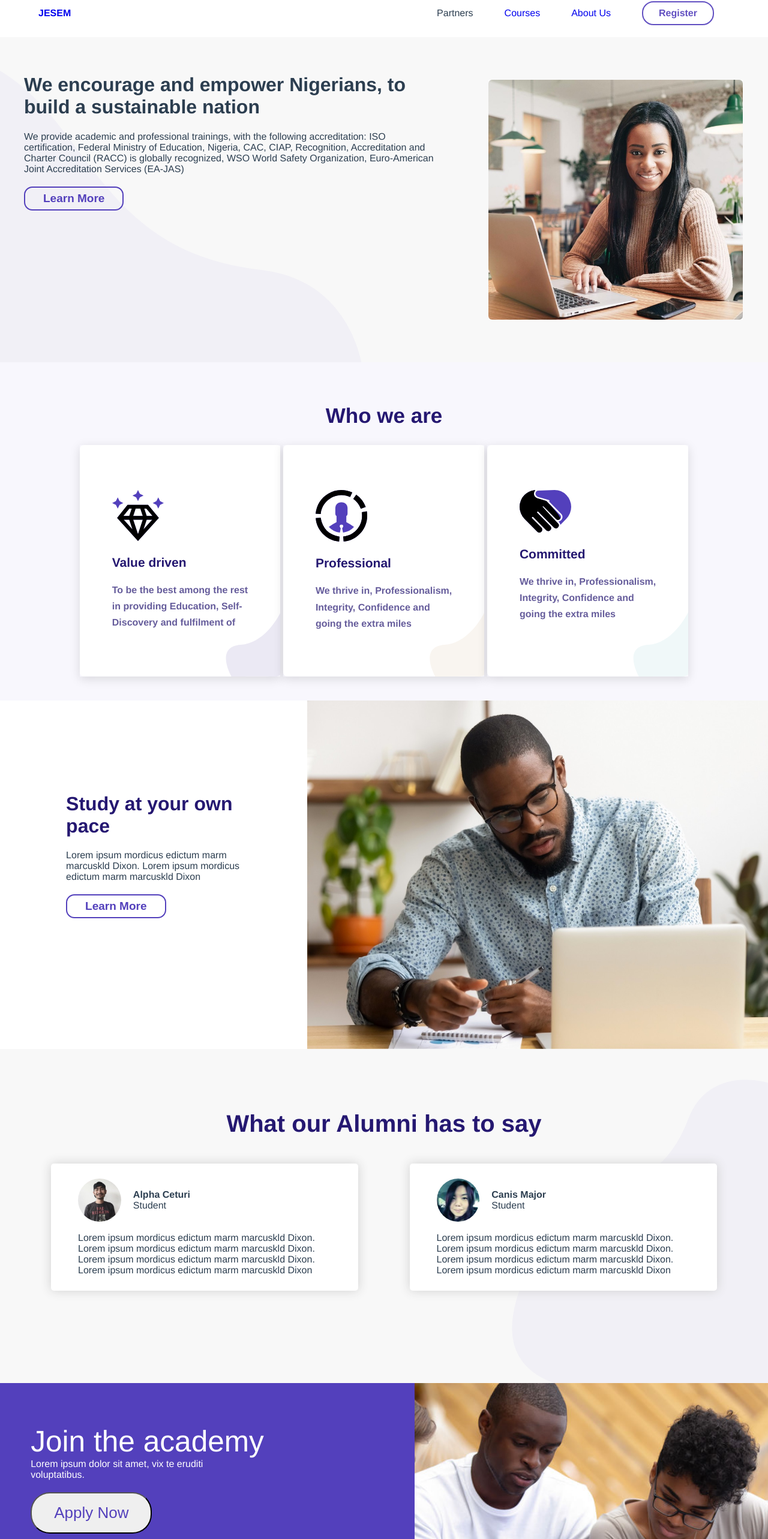
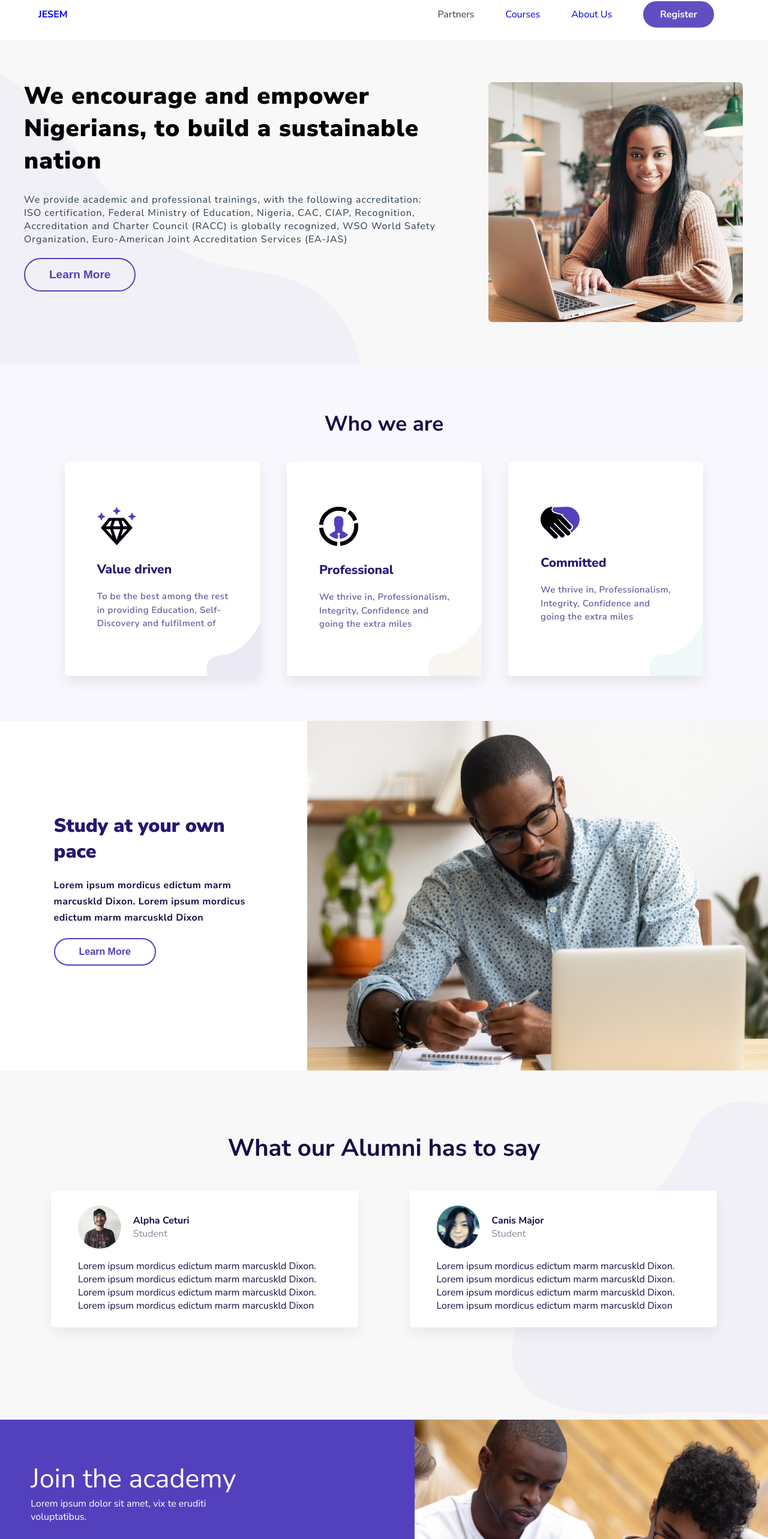
Before and after one commit to fadaco/jesumudu, a Vue app: page / in a window 1280 px wide. Shown: the part 18-2584 px from the top of the page at 60% size. Built offline with nearby package versions, Linux system fonts and the light colour scheme; what vuefire would draw is missing.

Commit message:
UI Update

```diff
--- a/public/index.html
+++ b/public/index.html
@@ -6,6 +6,7 @@
     <meta name="viewport" content="width=device-width,initial-scale=1.0">
     <link rel="icon" href="<%= BASE_URL %>favicon.ico">
     <link href="https://cdnjs.cloudflare.com/ajax/libs/toastr.js/latest/toastr.min.css" rel="stylesheet"/>
+    <link href="https://fonts.googleapis.com/css?family=Nunito+Sans:300,400,600,700,800,900&display=swap" rel="stylesheet">
     <title>Jesemudu</title>
   </head>
   <body style="margin: 0">
--- a/src/App.vue
+++ b/src/App.vue
@@ -28,7 +28,7 @@ export default {
 <style>
 
 #app {
-  font-family: 'Avenir', Helvetica, Arial, sans-serif;
+  font-family: 'Nunito Sans', Helvetica, Arial, sans-serif;
   -webkit-font-smoothing: antialiased;
   -moz-osx-font-smoothing: grayscale;
   color: #2c3e50;
--- a/src/components/Banner/banner.vue
+++ b/src/components/Banner/banner.vue
@@ -52,10 +52,13 @@
 
     .left {
         text-align: left;
+        letter-spacing: 1px;
     }
 
     .header-one {
-        font-weight: bolder;
+        font-weight: 900;
+        color: #000;
+        font-size: 40px;
     }
 
     .btn-jesu {
@@ -63,10 +66,18 @@
         color: #5340BC;
         margin: 20px 0;
         font-size: 19px;
-        padding: 7px 30px;
+        padding: 15px 40px;
         border: 2px solid #5340BC;
-        border-radius: 14px;
+        border-radius: 50px;
         font-weight: bold;
+        cursor: pointer;
+    }
+
+    .btn-jesu:hover {
+        background-color: #614fc1;
+        color: white;
+        transition-property: background-color;
+        transition-duration: 0.5s;
     }
 
     .banner-first {
@@ -91,7 +102,7 @@
         .btn-jesu {
             font-size: 19px;
             padding: 10px 50px;
-            border-radius: 30px;
+            border-radius: 50px;
         }
 
     }
--- a/src/components/Home/Alumni/alumni.vue
+++ b/src/components/Home/Alumni/alumni.vue
@@ -7,10 +7,10 @@
                    <img src="../../../assets/image-guy.svg">
                     <div>
                         <div class="bold">Alpha Ceturi</div>
-                        <div>Student</div>
+                        <div style="opacity: 0.6">Student</div>
                     </div>
                 </div>
-                <div>
+                <div style="color:#170E46">
                     Lorem ipsum mordicus edictum marm marcuskld
                     Dixon. Lorem ipsum mordicus edictum marm
                     marcuskld Dixon. Lorem ipsum mordicus edictum
@@ -23,10 +23,10 @@
                     <img src="../../../assets/image-woman.svg">
                     <div>
                         <div class="bold">Canis Major</div>
-                        <div>Student</div>
+                        <div style="opacity: 0.6">Student</div>
                     </div>
                 </div>
-                <div>
+                <div style="color:#170E46 ">
                     Lorem ipsum mordicus edictum marm marcuskld
                     Dixon. Lorem ipsum mordicus edictum marm
                     marcuskld Dixon. Lorem ipsum mordicus edictum
@@ -73,7 +73,7 @@
         background: #ffffff;
         padding: 25px 45px;
         width: 33%;
-        box-shadow: 0 0 18px 0 #d0d0d0;
+        box-shadow: 0 10px 20px 0 rgba(0,0,0, 0.06);
         border-radius: 5px;
     }
 
@@ -81,11 +81,12 @@
         text-align: center;
         margin-bottom: 44px;
         font-size: 40px;
-        color: rgb(37, 24, 113);
+        color: #170E46;
     }
 
     .bold {
         font-weight: bold;
+        color: #170E46;
     }
 
     @media only screen and (max-width: 415px ) {
--- a/src/components/Home/Join/join.vue
+++ b/src/components/Home/Join/join.vue
@@ -42,16 +42,23 @@
     }
 
     .joinHeader {
-        font-size: 3.1em;
+        font-size: 2.8em;
         font-weight: 500;
     }
 
     .apply {
-        margin: 20px 0;
+        margin: 35px 0;
         color: rgb(83, 64, 188);
-        padding: 17px 37px;
+        padding: 14px 35px;
         font-size: 26px;
-        border-radius: 32px;
+        font-weight: 600;
+        border-radius: 30px;
+        cursor: pointer;
+        border: none;
+    }
+
+    .apply:hover {
+        box-shadow: 0 10px 20px 0 rgba(37,24,113, 0.4);
     }
 
     @media only screen and (max-width: 415px ) {
--- a/src/components/Home/Study/study.vue
+++ b/src/components/Home/Study/study.vue
@@ -4,7 +4,7 @@
             <div class="study-one">
                 <div class="study-one-cont">
                 <h1 class="header-one" >Study at your own pace</h1>
-                <div>Lorem ipsum mordicus edictum marm <br>
+                <div class="par">Lorem ipsum mordicus edictum marm <br>
                     marcuskld Dixon. Lorem ipsum mordicus <br>
                     edictum marm marcuskld Dixon </div>
                 <div><button class="btn-jesu">Learn More</button></div>
@@ -48,25 +48,40 @@
         background: none;
         color: #5340BC;
         margin: 20px 0;
-        font-size: 19px;
-        padding: 7px 30px;
+        font-size: 16px;
+        padding: 12px 40px;
         border: 2px solid #5340BC;
-        border-radius: 14px;
+        border-radius: 30px;
         font-weight: bold;
+        cursor: pointer;
+    }
+
+    .btn-jesu:hover {
+        background-color: #614fc1;
+        color: white;
+        transition-property: background-color;
+        transition-duration: 0.5s;
     }
 
     .study-one-cont {
         margin: 30% auto;
-        width: 57%;
+        width: 65%;
+
     }
 
     .header-one {
         color: #251871;
-        font-weight: bold;
+        font-weight: 900;
     }
 
     .diver {
         height: 100%;
+    }
+    .par {
+        color: #170E46;
+        font-weight: 700;
+        line-height: 1.7em;
+        letter-spacing: 0.5px;
     }
 
     @media only screen and (max-width: 415px ) {
--- a/src/components/Home/WhoWeAre/whoWeAre.vue
+++ b/src/components/Home/WhoWeAre/whoWeAre.vue
@@ -46,7 +46,7 @@
         display: flex;
         justify-content: space-evenly;
         margin: 0 auto;
-        width: 80%;
+        width: 90%;
         flex-wrap: wrap;
 
     }
@@ -56,33 +56,38 @@
         background-image: url("../../../assets/card.svg");
         background-size: cover;
         padding: 75px 54px;
-        box-shadow: 0 4px 16px 0 rgba(0,0,0, 0.13);
+        box-shadow: 0 10px 20px 0 rgba(0,0,0, 0.08);
         color: #251871;
+        border-radius: 5px;
     }
 
     .tabs-2 {
         background-image: url("../../../assets/grp2.svg");
         background-size: cover;
         padding: 75px 54px;
-        box-shadow: 0 4px 16px 0 rgba(0,0,0, 0.13);
+        box-shadow: 0 10px 20px 0 rgba(0,0,0, 0.08);
+        border-radius: 5px;
     }
 
     .tabs-3 {
         background-image: url("../../../assets/Group3.svg");
         background-size: cover;
         padding: 75px 54px;
-        box-shadow: 0 4px 16px 0 rgba(0,0,0, 0.13);
+        box-shadow: 0 10px 20px 0 rgba(0,0,0, 0.08);
+        border-radius: 5px;
     }
 
     .who {
         background: #f8f7fd;
-        padding: 40px 0;
+        padding: 75px 0;
+
     }
 
     .center {
         text-align: center;
-        color: #251871;
         font-size: 35px;
+        color: #170E46;
+        margin: 0 0 40px 0;
     }
 
     .tabText {
@@ -91,20 +96,22 @@
 
     .boldText {
         font-size: 21px;
-        font-weight: bold;
+        font-weight: 800;
         margin: 20px 0;
         color: #251871;
     }
 
     .tabs img {
-        width: 38%;
+        width: 30%;
     }
 
     .bodT {
         font-weight: 600;
         opacity: 0.7;
-        line-height: 1.7em;
+        line-height: 1.5em;
         color: #251871;
+        letter-spacing: 0.5px;
+        font-size: 15px;
     }
 
     @media only screen and (max-width: 415px ) {
@@ -116,6 +123,7 @@
 
         .boldText {
             font-size: 28px;
+
         }
 
         .bodT {
--- a/src/components/Register/register.vue
+++ b/src/components/Register/register.vue
@@ -562,8 +562,8 @@
             position: absolute;
             top: 0;
             left: 0;
-            height: 30px;
-            width: 30px;
+            height: 25px;
+            width: 25px;
             background-color: #eee;
             border-radius: 50%;
         }
--- a/src/components/Shared/Footer/footer.vue
+++ b/src/components/Shared/Footer/footer.vue
@@ -18,8 +18,8 @@
             </div>
             <div>
                 <img src="../../../assets/twitter-logo-silhouette.svg">
-                <img src="../../../assets/instagram.svg">
-                <img src="../../../assets/facebook-logo.svg">
+                <a href="https://www.instagram.com/jesemedu/" target="_blank"><img src="../../../assets/instagram.svg"></a>
+                <a href="https://www.facebook.com/jesemedu/" target="_blank"><img src="../../../assets/facebook-logo.svg"></a>
             </div>
         </div>
     </div>
--- a/src/components/Shared/Header/header.vue
+++ b/src/components/Shared/Header/header.vue
@@ -39,11 +39,21 @@
 
     .register {
         border: 2px solid #614fc1;
-        color: #614fc1;
+        background-color: #614fc1;
         font-weight: bold;
         padding: 9px 26px;
-        border-radius: 19px;
+        border-radius: 50px;
+        color: #fff;
     }
+
+    .register:hover {
+        /*background-color: #614fc1;*/
+        /*color: white;*/
+        transition-property: box-shadow;
+        transition-duration: 0.3s;
+        box-shadow: 0 6px 12px 0 rgba(97,79,193, 0.4);
+    }
+
     .logo {
         font-weight: bolder;
     }
```
